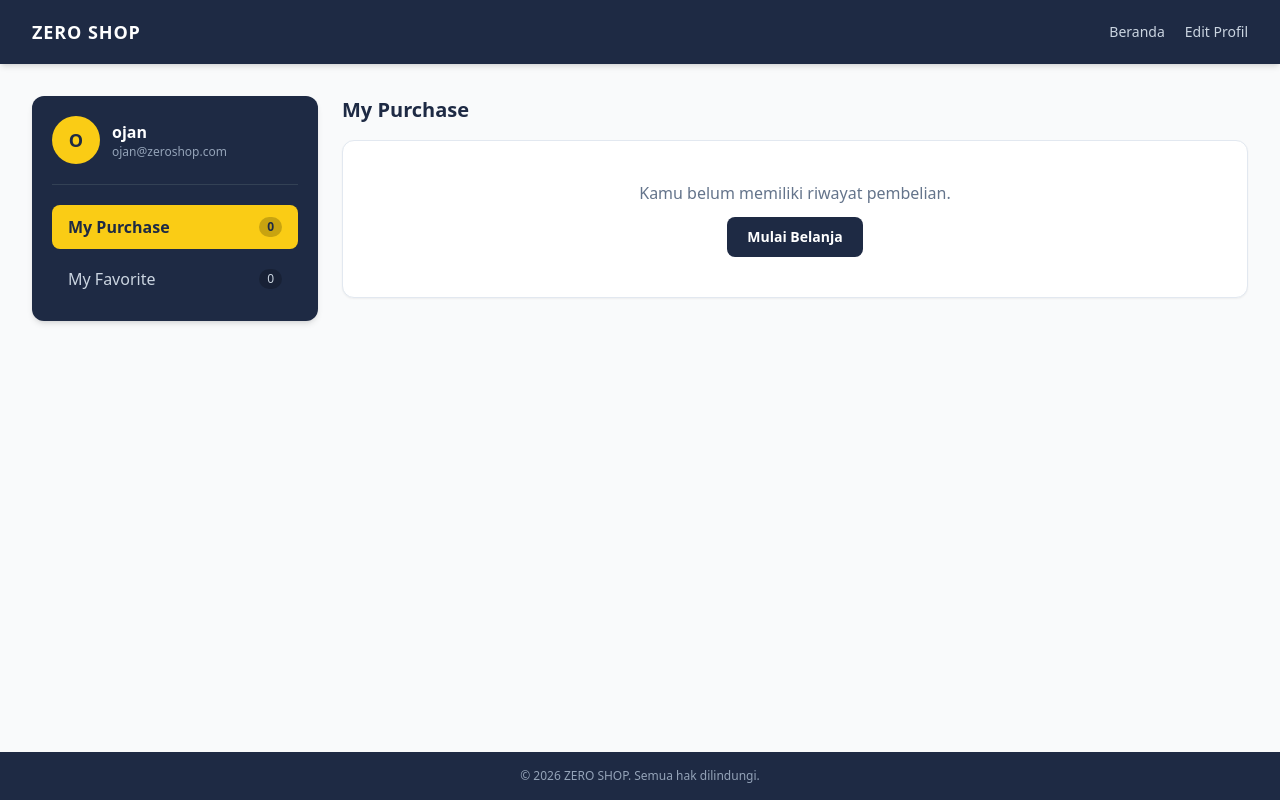
After one commit to princewidd/proyek-2, a Laravel app: page /my-dashboard in a window 1280 px wide. The commit adds this page. Run offline with Laravel 12, Linux system fonts and the light colour scheme; a user stored in the database is signed in; data comes from the database, SQL or seed files in the repository; style sheets or scripts are compiled from the project's sources.

Commit message:
Dashboard pelanggan

```diff
--- a/app/Http/Controllers/DashboardController.php
+++ b/app/Http/Controllers/DashboardController.php
@@ -40,4 +40,12 @@ class DashboardController extends Controller
             'pesanan' => $pesanan,
         ]);
     }
+
+    public function customer()
+        {
+            $purchases = []; // Nanti diisi query transaksi user
+            $favorites = []; // Nanti diisi query favorit user
+
+            return view('customer.dashboard', compact('purchases', 'favorites'));
+        }
 }
--- a/resources/views/beranda.blade.php
+++ b/resources/views/beranda.blade.php
@@ -49,7 +49,7 @@
                             <svg class="w-4 h-4" fill="none" stroke="currentColor" stroke-width="2.5" viewBox="0 0 24 24"><path stroke-linecap="round" stroke-linejoin="round" d="M12 4v16m8-8H4"></path></svg>
                         </a>
                     @endif
-                    <a href="{{ auth()->check() ? (auth()->user()->role === 'admin' ? route('dashboard') : route('profile.edit')) : route('login') }}" class="text-white/90 hover:text-white" title="{{ auth()->check() && auth()->user()->role === 'admin' ? 'Dashboard Admin' : 'Akun' }}">
+                    <a href="{{ auth()->check() ? (auth()->user()->role === 'admin' ? route('dashboard') : route('customer.dashboard')) : route('login') }}" class="text-white/90 hover:text-white" title="{{ auth()->check() && auth()->user()->role === 'admin' ? 'Dashboard Admin' : 'Dashboard Saya' }}">
                         <svg class="w-7 h-7" viewBox="0 0 24 24" fill="none" stroke="currentColor" stroke-width="1.8" stroke-linecap="round" stroke-linejoin="round">
                             <circle cx="12" cy="12" r="10"/><circle cx="12" cy="9" r="3.2"/><path d="M5.5 19.5c1.2-3 3.6-4.5 6.5-4.5s5.3 1.5 6.5 4.5"/>
                         </svg>
--- /dev/null
+++ b/resources/views/customer/dashboard.blade.php
@@ -0,0 +1,89 @@
+<!DOCTYPE html>
+<html lang="id">
+<head>
+    <meta charset="UTF-8">
+    <meta name="viewport" content="width=device-width, initial-scale=1.0">
+    <title>Dashboard Pelanggan - ZERO SHOP</title>
+    @vite(['resources/css/app.css', 'resources/js/app.js'])
+    <style>
+        [x-cloak] { display: none !important; }
+    </style>
+</head>
+<body class="bg-gray-50 min-h-screen flex flex-col justify-between text-slate-800">
+
+    <!-- Navbar -->
+    <nav class="bg-[#1e2a44] text-white shadow-md">
+        <div class="max-w-7xl mx-auto px-4 sm:px-6 lg:px-8 h-16 flex items-center justify-between">
+            <a href="{{ route('beranda') }}" class="flex items-center gap-3 font-extrabold text-lg tracking-wider">
+                <span>ZERO SHOP</span>
+            </a>
+
+            <div class="flex items-center gap-5 text-sm">
+                <a href="{{ route('beranda') }}" class="text-slate-300 hover:text-white transition">Beranda</a>
+                <a href="{{ route('profile.edit') }}" class="text-slate-300 hover:text-white transition">Edit Profil</a>
+            </div>
+        </div>
+    </nav>
+
+    <!-- Konten Utama -->
+    <main x-data="{ activeTab: 'purchase' }" class="flex-grow max-w-7xl w-full mx-auto px-4 sm:px-6 lg:px-8 py-8">
+        <div class="grid grid-cols-1 md:grid-cols-4 gap-6">
+
+            <!-- Sidebar Kiri (Profil & Menu Tab) -->
+            <div class="bg-[#1e2a44] text-white rounded-xl p-5 h-fit shadow-md">
+                <div class="flex items-center gap-3 pb-5 border-b border-slate-700">
+                    <div class="w-12 h-12 rounded-full bg-yellow-400 text-[#1e2a44] flex items-center justify-center font-extrabold text-lg shrink-0">
+                        {{ strtoupper(substr(Auth::user()->name, 0, 1)) }}
+                    </div>
+                    <div class="overflow-hidden">
+                        <h3 class="font-bold text-base truncate">{{ Auth::user()->name }}</h3>
+                        <p class="text-xs text-slate-400 truncate">{{ Auth::user()->email }}</p>
+                    </div>
+                </div>
+
+                <nav class="mt-5 flex flex-col gap-2">
+                    <button type="button" @click="activeTab = 'purchase'"
+                        :class="activeTab === 'purchase' ? 'bg-yellow-400 text-[#1e2a44] font-bold' : 'text-slate-300 hover:bg-slate-800'"
+                        class="w-full text-left px-4 py-2.5 rounded-lg transition flex items-center justify-between">
+                        <span>My Purchase</span>
+                        <span class="text-xs px-2 py-0.5 rounded-full bg-black/20">{{ count($purchases) }}</span>
+                    </button>
+
+                    <button type="button" @click="activeTab = 'favorite'"
+                        :class="activeTab === 'favorite' ? 'bg-yellow-400 text-[#1e2a44] font-bold' : 'text-slate-300 hover:bg-slate-800'"
+                        class="w-full text-left px-4 py-2.5 rounded-lg transition flex items-center justify-between">
+                        <span>My Favorite</span>
+                        <span class="text-xs px-2 py-0.5 rounded-full bg-black/20">{{ count($favorites) }}</span>
+                    </button>
+                </nav>
+            </div>
+
+            <!-- Area Konten Kanan -->
+            <div class="md:col-span-3">
+                <!-- Tab My Purchase -->
+                <div x-show="activeTab === 'purchase'" x-transition>
+                    <div class="flex items-center justify-between mb-4">
+                        <h2 class="text-xl font-extrabold text-[#1e2a44]">My Purchase</h2>
+                    </div>
+                    @include('customer.partials.purchases')
+                </div>
+
+                <!-- Tab My Favorite -->
+                <div x-show="activeTab === 'favorite'" x-cloak x-transition>
+                    <div class="flex items-center justify-between mb-4">
+                        <h2 class="text-xl font-extrabold text-[#1e2a44]">My Favorite</h2>
+                    </div>
+                    @include('customer.partials.favorites')
+                </div>
+            </div>
+
+        </div>
+    </main>
+
+    <!-- Footer -->
+    <footer class="bg-[#1e2a44] text-slate-400 text-xs text-center py-4 mt-12">
+        &copy; {{ date('Y') }} ZERO SHOP. Semua hak dilindungi.
+    </footer>
+
+</body>
+</html>
--- /dev/null
+++ b/resources/views/customer/partials/favorites.blade.php
@@ -0,0 +1,28 @@
+<div class="grid grid-cols-1 sm:grid-cols-2 lg:grid-cols-3 gap-4">
+    @forelse ($favorites as $fav)
+        <div class="bg-[#1e2a44] text-white rounded-xl overflow-hidden shadow flex flex-col justify-between">
+            <div class="p-4 space-y-2">
+                <span class="text-xs px-2.5 py-0.5 rounded bg-slate-700 text-slate-300">
+                    {{ $fav->kategori ?? 'Akun Game' }}
+                </span>
+                <h4 class="font-bold text-base line-clamp-2">{{ $fav->judul ?? $fav->nama_item ?? 'Item Favorit' }}</h4>
+                <p class="text-sm text-yellow-400 font-bold">
+                    Rp {{ number_format($fav->harga ?? 0, 0, ',', '.') }}
+                </p>
+            </div>
+
+            <div class="px-4 py-3 bg-slate-900/50 flex items-center justify-between gap-2">
+                <a href="#" class="text-xs font-bold text-white hover:text-yellow-400 transition">
+                    Lihat Produk &rarr;
+                </a>
+            </div>
+        </div>
+    @empty
+        <div class="col-span-full bg-white border border-slate-200 rounded-xl p-10 text-center shadow-sm">
+            <p class="text-slate-500 font-medium mb-3">Belum ada item favorit yang disimpan.</p>
+            <a href="{{ route('beranda') }}" class="inline-block px-5 py-2.5 rounded-lg bg-[#1e2a44] text-white text-sm font-bold hover:bg-slate-800 transition">
+                Jelajahi Game
+            </a>
+        </div>
+    @endforelse
+</div>
--- /dev/null
+++ b/resources/views/customer/partials/purchases.blade.php
@@ -0,0 +1,37 @@
+<div class="space-y-4">
+    @forelse ($purchases as $item)
+        <div class="bg-[#1e2a44] text-white rounded-xl p-5 flex flex-col sm:flex-row sm:items-center justify-between gap-4 shadow">
+            <div class="space-y-1">
+                <div class="flex items-center gap-2">
+                    <span class="text-xs font-mono text-slate-400">{{ $item->kode_pembayaran ?? 'INV-' . $item->id }}</span>
+                    <span class="text-xs text-slate-500">&bull;</span>
+                    <span class="text-xs text-slate-400">{{ $item->created_at ? $item->created_at->format('d M Y, H:i') : '-' }}</span>
+                </div>
+                <h4 class="font-bold text-lg">{{ $item->nama_item ?? $item->item ?? 'Pesanan Game' }}</h4>
+                <p class="text-sm text-yellow-400 font-semibold">
+                    Rp {{ number_format($item->jumlah ?? $item->total ?? 0, 0, ',', '.') }}
+                </p>
+            </div>
+
+            <div class="flex items-center gap-3 self-end sm:self-center">
+                <span class="px-3 py-1 rounded-full text-xs font-semibold border border-yellow-400/40 bg-yellow-400/10 text-yellow-400">
+                    {{ ucfirst($item->status ?? 'Pending') }}
+                </span>
+
+                @if(isset($item->id))
+                    <a href="{{ route('pembayaran.show', $item->id) }}"
+                       class="px-4 py-2 rounded-lg bg-white text-[#1e2a44] text-xs font-bold hover:bg-yellow-400 transition">
+                        Detail
+                    </a>
+                @endif
+            </div>
+        </div>
+    @empty
+        <div class="bg-white border border-slate-200 rounded-xl p-10 text-center shadow-sm">
+            <p class="text-slate-500 font-medium mb-3">Kamu belum memiliki riwayat pembelian.</p>
+            <a href="{{ route('beranda') }}" class="inline-block px-5 py-2.5 rounded-lg bg-[#1e2a44] text-white text-sm font-bold hover:bg-slate-800 transition">
+                Mulai Belanja
+            </a>
+        </div>
+    @endforelse
+</div>
--- a/routes/web.php
+++ b/routes/web.php
@@ -6,6 +6,7 @@ use App\Http\Controllers\Admin\DashboardController as AdminDashboardController;
 use App\Http\Controllers\Admin\PaketJokiController;
 use App\Http\Controllers\BeliController;
 use App\Http\Controllers\ChatController;
+use App\Http\Controllers\DashboardController;
 use App\Http\Controllers\GameController;
 use App\Http\Controllers\MidtransWebhookController;
 use App\Http\Controllers\ProfileController;
@@ -103,4 +104,9 @@ Route::middleware('auth')->group(function () {
         ->name('profile.destroy');
 });
 
+Route::middleware('auth')->group(function () {
+    Route::get('/my-dashboard', [DashboardController::class, 'customer'])
+        ->name('customer.dashboard');
+});
+
 require __DIR__.'/auth.php';
```
